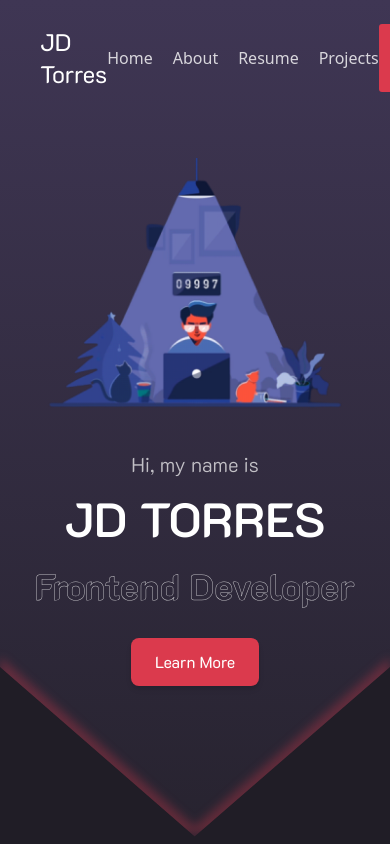
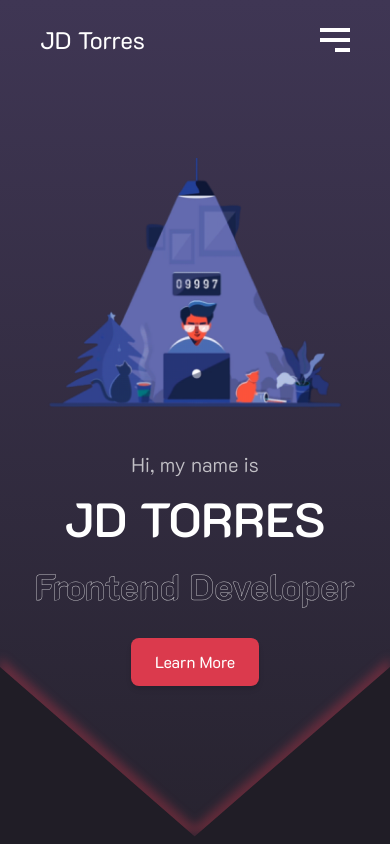
Before and after one commit to Juantorreser/web-dev-portfolio, a React (Vite) app: page / in a window 390 px wide. Shown: the top 844 px of the page. Built offline with nearby package versions, Linux system fonts and the light colour scheme.

Commit message:
Navbar done

```diff
--- a/package.json
+++ b/package.json
@@ -10,6 +10,7 @@
     "preview": "vite preview"
   },
   "dependencies": {
+    "clsx": "^2.1.1",
     "framer-motion": "^11.2.10",
     "react": "^18.2.0",
     "react-dom": "^18.2.0",
--- a/src/components/About.jsx
+++ b/src/components/About.jsx
@@ -3,7 +3,7 @@ import React from "react";
 
 const About = () => {
     return (
-        <section id="about" className="py-20 bg-bg_sec">
+        <section id="about" className=" py-28 bg-bg_sec">
             <div className="container mx-auto px-4">
                 <h2 className="text-4xl font-bold text-center mb-12">About Me</h2>
                 <div className="flex flex-col md:flex-row justify-around">
--- a/src/components/Hero.jsx
+++ b/src/components/Hero.jsx
@@ -27,8 +27,7 @@ const Hero = () => {
           <path
             d="M598.97 114.72L0 0 0 120 1200 120 1200 0 598.97 114.72z"
             className="shape-fill"
-            fill="#201d26"
-            fill-opacity="1"></path>
+            fill="#201d26"></path>
         </svg>
       </div>
     </section>
--- a/src/components/Navbar.jsx
+++ b/src/components/Navbar.jsx
@@ -1,25 +1,91 @@
-import React from "react";
+import React, {useEffect, useState} from "react";
+import clsx from "clsx";
 
 const Navbar = () => {
+  const [menuOpen, setMenuOpen] = useState(false);
+
   const menuItems = [
     {name: "Home", href: "#hero"},
     {name: "About", href: "#about"},
     {name: "Resume", href: "#resume"},
     {name: "Projects", href: "#projects"},
   ];
+
+  useEffect(() => {
+    //Modify navbar style if user scroll
+    const checkIfScrolled = () => {
+      const navbar = document.getElementById("navbar");
+      addEventListener("scroll", () => {
+        if (window.scrollY === 0 && !menuOpen) {
+          navbar.style.backgroundColor = "transparent";
+          navbar.style.boxShadow = "none";
+        } else {
+          navbar.style.backgroundColor = "#27232f";
+          navbar.style.boxShadow = "0px 5px 10px rgba(0,0,0, 0.3)";
+        }
+      });
+    };
+
+    const checkIfOpen = () => {
+      const navbar = document.getElementById("navbar");
+      if (menuOpen) {
+        navbar.style.backgroundColor = "#27232f";
+      } else {
+        navbar.style.backgroundColor = "transparent";
+        navbar.style.boxShadow = "none";
+      }
+    };
+
+    checkIfScrolled();
+    checkIfOpen();
+  }, [menuOpen]);
+
   return (
-    <nav className="fixed top-0 flex w-full justify-between py-6 px-10 items-center">
-      <a className="text-white text-2xl k2d" href="/#hero">JD Torres</a>
-      <ul className="flex gap-5 text-white/80">
+    <nav id="navbar" className="fixed top-0 flex w-full justify-between py-6 px-10 items-center">
+      <a className="text-white text-2xl k2d" href="/#hero">
+        JD Torres
+      </a>
+      {/* Desktop version */}
+      <ul className="hidden md:flex gap-5 text-white/80">
         {menuItems.map((item, i) => (
           <li key={`${item}-${i}`}>
             <a href={item.href}>{item.name}</a>
           </li>
         ))}
       </ul>
-      <button className="btn-pri text-white font-light">
+      <button className="hidden md:block btn-pri text-white font-light">
         <a href="#contact">Contact Me</a>
       </button>
+
+      {/* Mobile Version */}
+      <div
+        onClick={() => {
+          setMenuOpen((prev) => !prev);
+        }}
+        className={clsx("block md:hidden", {
+          "menuOpen ": menuOpen === false,
+          "menuClose ": menuOpen === true,
+        })}
+      />
+
+      {menuOpen && (
+        <>
+          <ul className="mobileMenu flex flex-col justify-center items-center md:hidden gap-8 text-white/80 bg-bg absolute top-16 w-full left-0 py-10 z-10">
+            {menuItems.map((item, i) => (
+              <li
+                key={`${item}-${i}`}
+                className="w-full py-2 text-2xl text-center"
+                onClick={() => setMenuOpen(false)}>
+                <a href={item.href}>{item.name}</a>
+              </li>
+            ))}
+            <button className="block md:hidden btn-pri text-white font-light w-44">
+              <a href="#contact">Contact Me</a>
+            </button>
+          </ul>
+          <div className="backdrop md:hidden" onClick={() => setMenuOpen(false)}></div>
+        </>
+      )}
     </nav>
   );
 };
--- a/src/index.scss
+++ b/src/index.scss
@@ -6,6 +6,11 @@ $pri: #db3a4d;
 $bg: #27232f;
 $bg_sec: #201d26;
 $bg_gradient: #27232f, #3f3654;
+
+html {
+  scroll-behavior: smooth;
+}
+
 
 body {
   background: $bg;
@@ -25,13 +30,84 @@ body {
   filter: drop-shadow(0 -10px 5px #db3a4d50);
 }
 
-.btn-pri{
+.btn-pri {
   background: $pri;
   padding-block: 10px;
   padding-inline: 15px;
   border-radius: 3px;
 }
 
-#hero{
-  background: linear-gradient(to top , $bg_gradient);
+#hero {
+  background: linear-gradient(to top, $bg_gradient);
 }
+
+#navbar {
+  transition: 0.1s ease-in-out;
+  z-index: 1000000;
+
+  .menuOpen {
+    width: 30px;
+    height: 4px;
+    background-color: white;
+    position: relative;
+    transition: 0.1s ease-in-out;
+
+    &::after {
+      content: "";
+      position: absolute;
+      top: 10px;
+      right: 0;
+      width: 15px;
+      height: 4px;
+      background-color: white;
+    }
+
+    &::before {
+      content: "";
+      position: absolute;
+      top: -10px;
+      width: 30px;
+      height: 4px;
+      background-color: white;
+    }
+  }
+
+  .menuClose {
+    position: relative;
+    width: 35px;
+    height: 5px;
+    transition: 0.1s ease-in-out;
+
+    &::before {
+      content: "";
+      position: absolute;
+      top: 0;
+      right: 0;
+      width: 30px;
+      height: 4px;
+      background-color: white;
+      transform: rotate(135deg);
+    }
+
+    &::after {
+      content: "";
+      position: absolute;
+      top: 0;
+      right: 0;
+      width: 30px;
+      height: 4px;
+      background-color: white;
+      transform: rotate(-135deg);
+    }
+  }
+}
+
+.backdrop{
+  width: 100%;
+  height: 100vh;
+  position: absolute;
+  top: 75px;
+  left: 0;
+  background: #00000099;
+  z-index: 0;
+}
```
Also changed, not shown: 1 other file (tests, documents, lock files or other folders).
